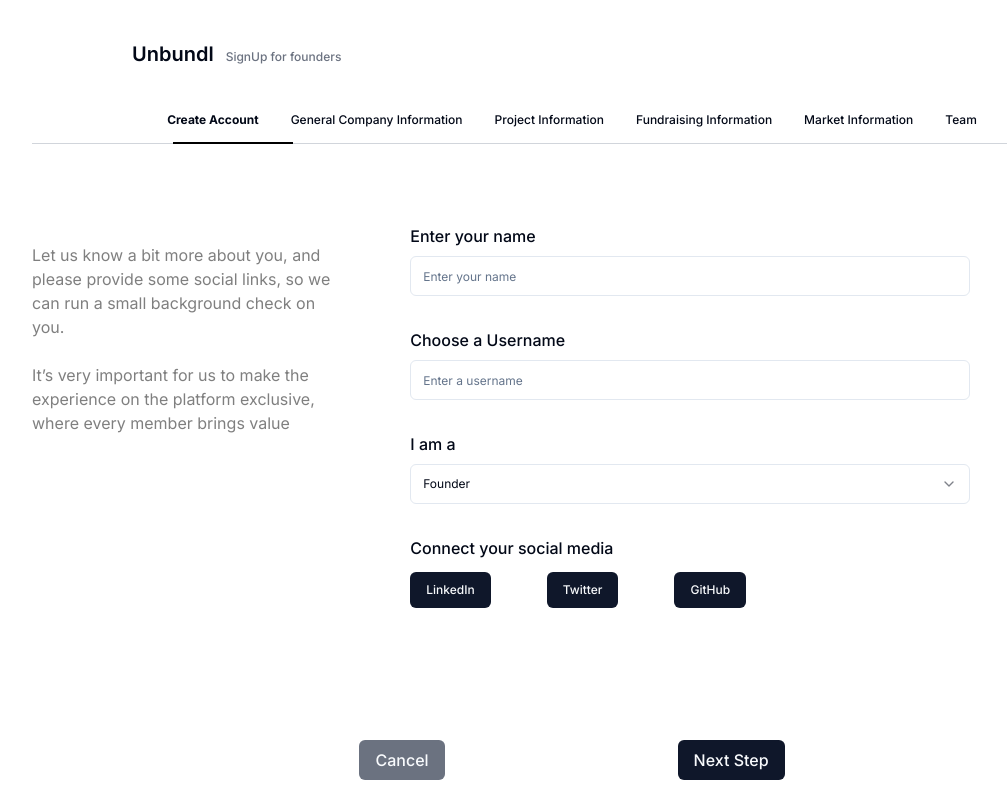
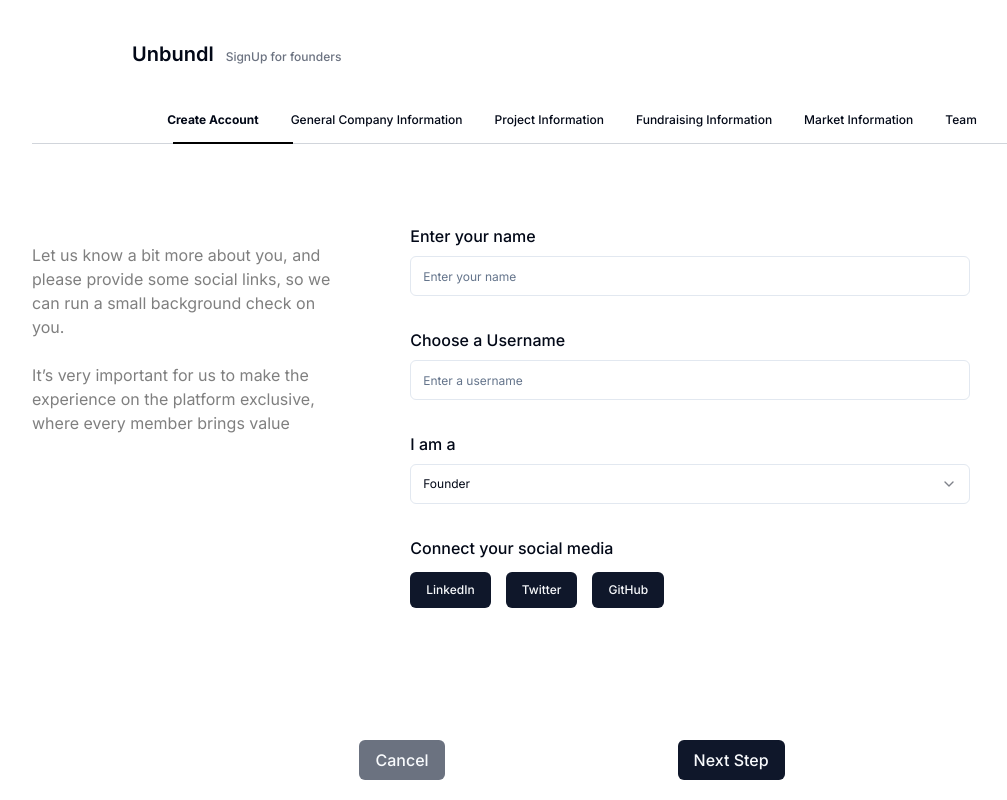
Before and after one commit to ShaikhNabeelShabbir/unbundl-web, a React (Vite) app: page / in a window 1280 px wide. Shown: the whole page, without its empty margins (68-1075 px from the left). Built offline with nearby package versions, Linux system fonts and the light colour scheme.

Commit message:
changes updated

```diff
--- a/src/components/forms/CreateAccountForm.tsx
+++ b/src/components/forms/CreateAccountForm.tsx
@@ -111,7 +111,7 @@
                 />
                 <div className="flex flex-col justify-start gap-3">
                   <p className="font-medium">Connect your social media</p>
-                  <div className="flex flex-row gap-14">
+                  <div className="flex flex-row gap-[15px]">
                     <Button type="button" className=" h-45 w-88 text-sm">
                       LinkedIn
                     </Button>
```
